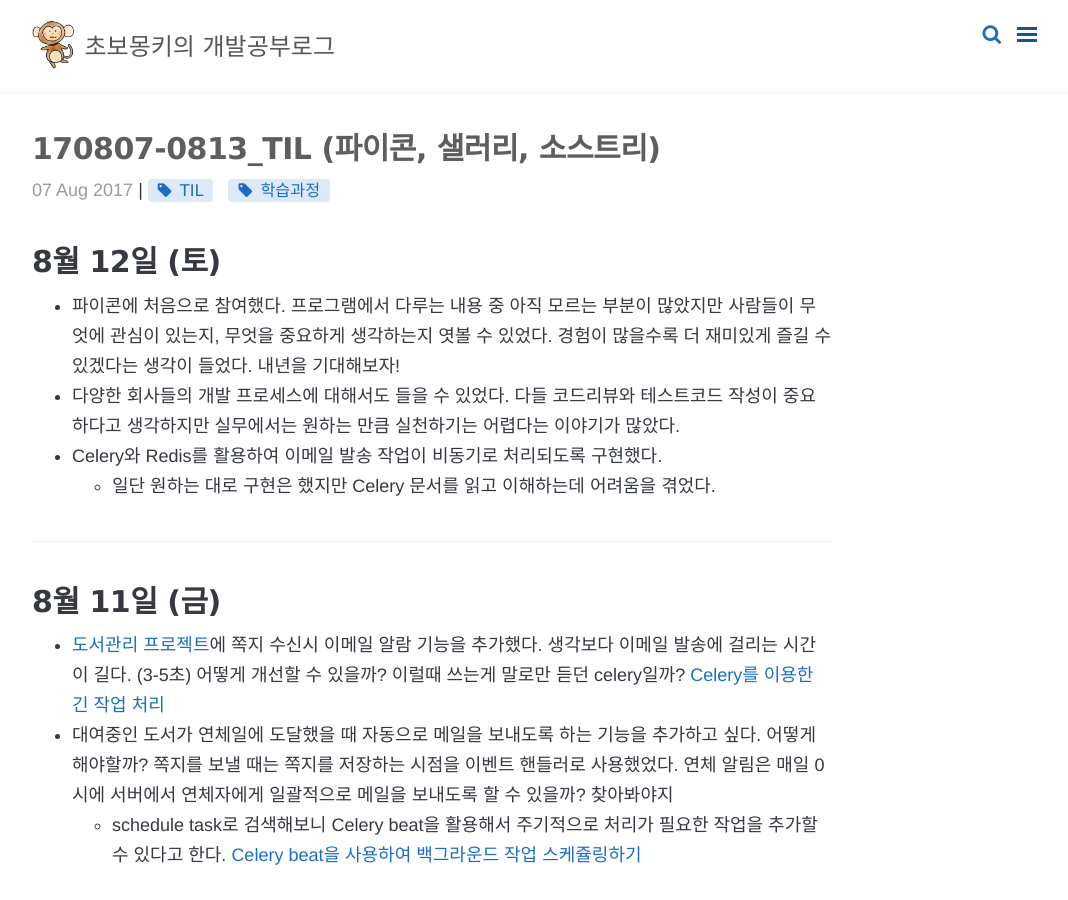
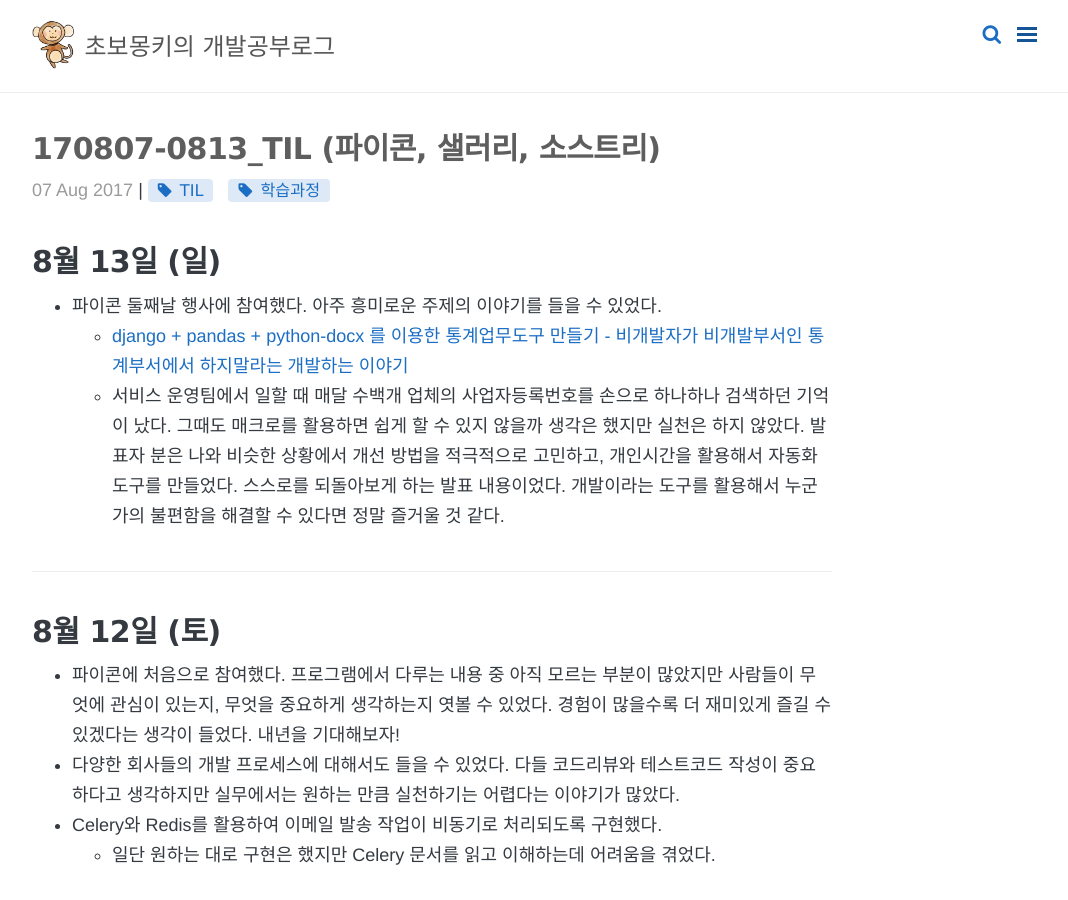
Before and after one commit to wayhome25/wayhome25.github.io, a Jekyll site: the page built from _posts/TIL(Today I Learned)/2017-08-07-08-13-TIL.md, in a window 1280 px wide and 900 px high. Shown: the whole window, without its empty margins (208-1276 px from the left). Built offline with Jekyll 4.4.1, drawn with Linux system fonts in a browser that asks for light colours; nearby versions of some CDN libraries; comment, search, counter and statistics services are not loaded; some of the changed text lies outside the part shown.

Commit message:
add blog post

```diff
--- a/_posts/TIL(Today I Learned)/2017-08-07-08-13-TIL.md
+++ b/_posts/TIL(Today I Learned)/2017-08-07-08-13-TIL.md
@@ -5,6 +5,13 @@
 permalink: /til/:year/:month/:day/:title/
 tags: [TIL, 학습과정]
 comments: true
+---
+
+# 8월 13일 (일)
+- 파이콘 둘째날 행사에 참여했다. 아주 흥미로운 주제의 이야기를 들을 수 있었다.
+  - [django + pandas + python-docx 를 이용한 통계업무도구 만들기 - 비개발자가 비개발부서인 통계부서에서 하지말라는 개발하는 이야기](https://www.slideshare.net/SungYongLee4/pycon2017-dances-with-the-last-samurai)
+  - 서비스 운영팀에서 일할 때 매달 수백개 업체의 사업자등록번호를 손으로 하나하나 검색하던 기억이 났다. 그때도 매크로를 활용하면 쉽게 할 수 있지 않을까 생각은 했지만 실천은 하지 않았다. 발표자 분은 나와 비슷한 상황에서 개선 방법을 적극적으로 고민하고, 개인시간을 활용해서 자동화 도구를 만들었다. 스스로를 되돌아보게 하는 발표 내용이었다. 개발이라는 도구를 활용해서 누군가의 불편함을 해결할 수 있다면 정말 즐거울 것 같다.
+
 ---
 
 # 8월 12일 (토)
```
Also changed, not shown: _posts/TIL(Today I Learned)/2017-08-14-08-20-TIL.md (added, +13 -0 lines).
